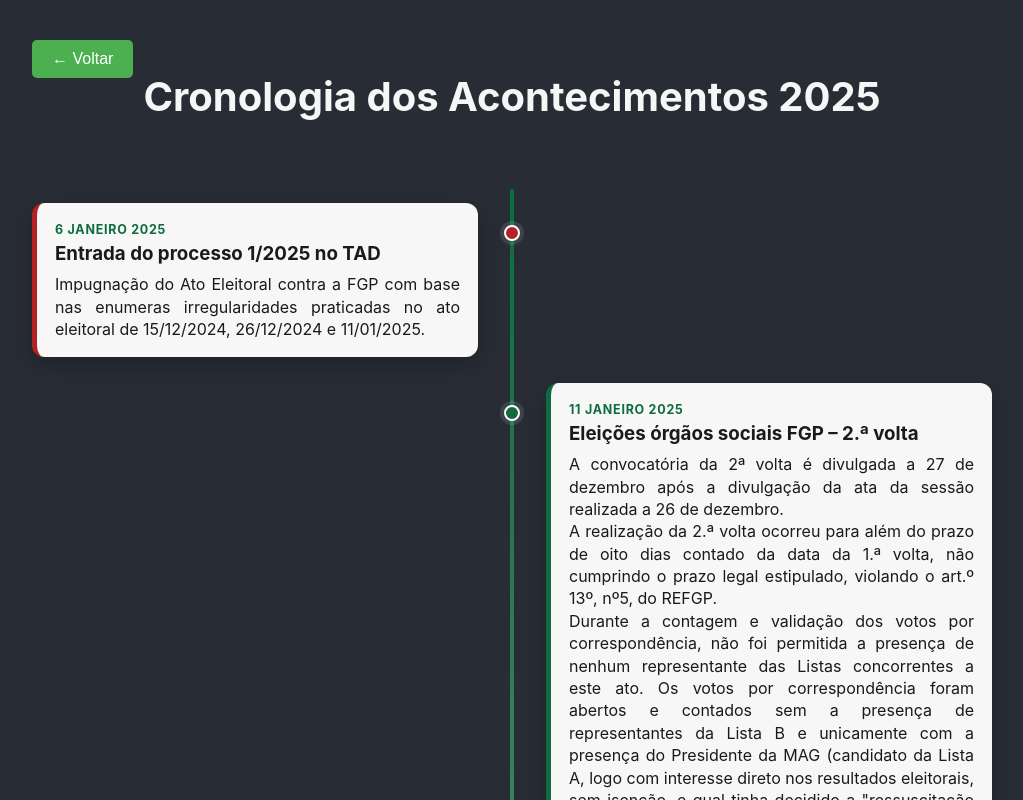
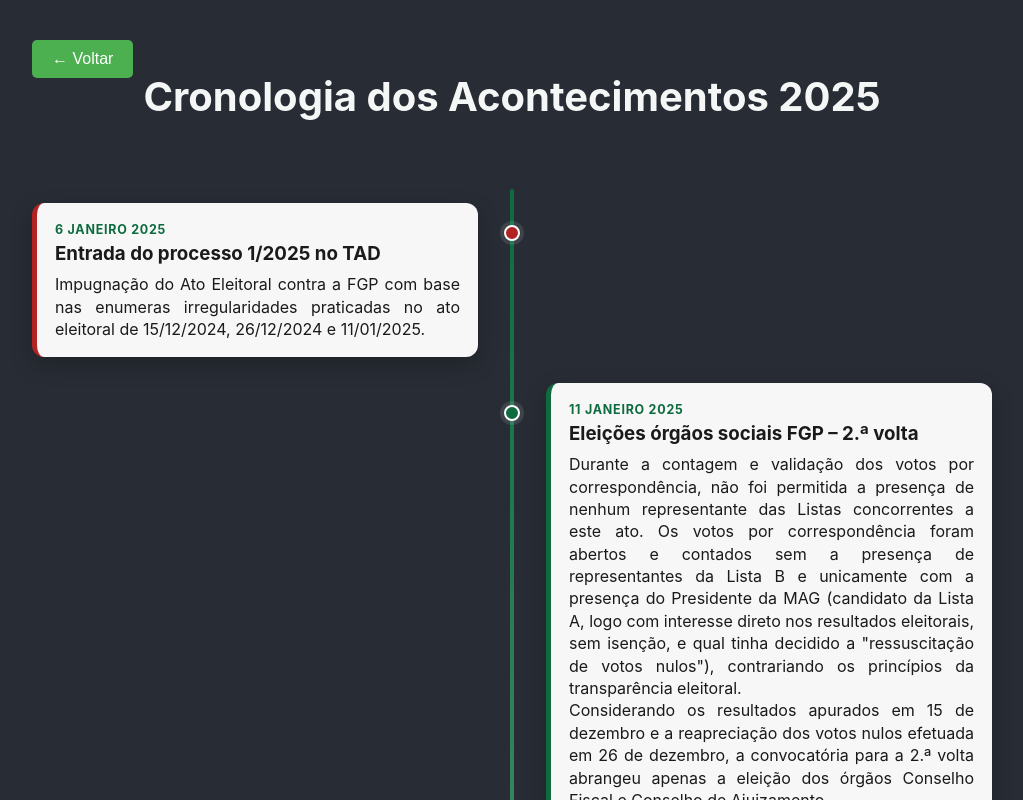
Before and after one commit to ginasticaPT/site, a React (Create React App) app: page /site/timeline/2025 in a window 1280 px wide. Shown: the top 800 px of the page, without its empty margins (128-1151 px from the left). Built offline with nearby package versions, Linux system fonts and the light colour scheme; the HTML template or start-up script is replaced by a standard one.

Commit message:
Update Timeline2025.js

```diff
--- a/src/pages/Timeline2025.js
+++ b/src/pages/Timeline2025.js
@@ -17,8 +17,6 @@
       date: '11 janeiro 2025',
       title:' Eleições órgãos sociais FGP – 2.ª volta',
       fact: [
-        'A convocatória da 2ª volta é divulgada a 27 de dezembro após a divulgação da ata da sessão realizada a 26 de dezembro.',
-        'A realização da 2.ª volta ocorreu para além do prazo de oito dias contado da data da 1.ª volta, não cumprindo o prazo legal estipulado, violando o art.º 13º, nº5, do REFGP.',
         'Durante a contagem e validação dos votos por correspondência, não foi permitida a presença de nenhum representante das Listas concorrentes a este ato. Os votos por correspondência foram abertos e contados sem a presença de representantes da Lista B e unicamente com a presença do Presidente da MAG (candidato da Lista A, logo com interesse direto nos resultados eleitorais, sem isenção, e qual tinha decidido a "ressuscitação de votos nulos"), contrariando os princípios da transparência eleitoral.',
         'Considerando os resultados apurados em 15 de dezembro e a reapreciação dos votos nulos efetuada em 26 de dezembro, a convocatória para a 2.ª volta abrangeu apenas a eleição dos órgãos Conselho Fiscal e Conselho de Ajuizamento.',
       ],
```
